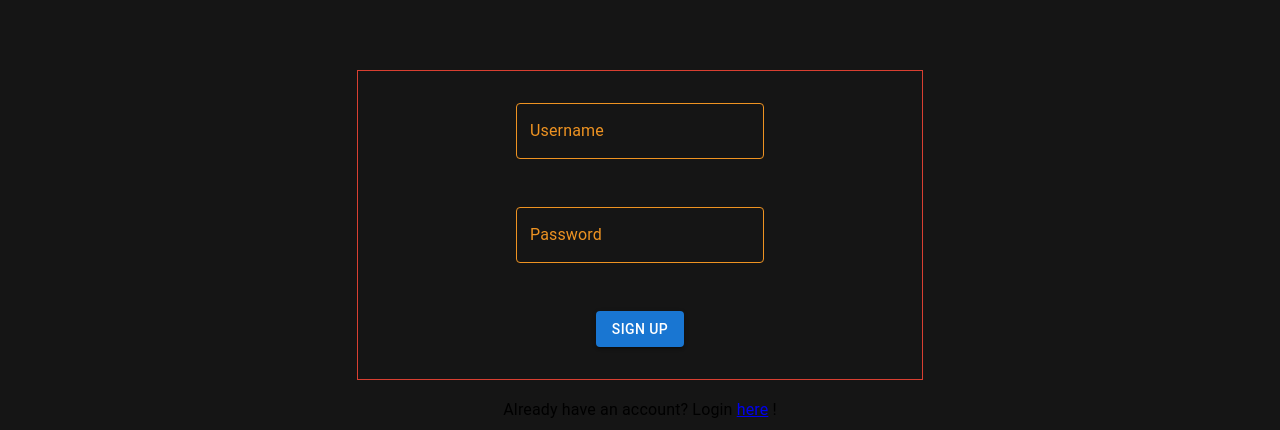
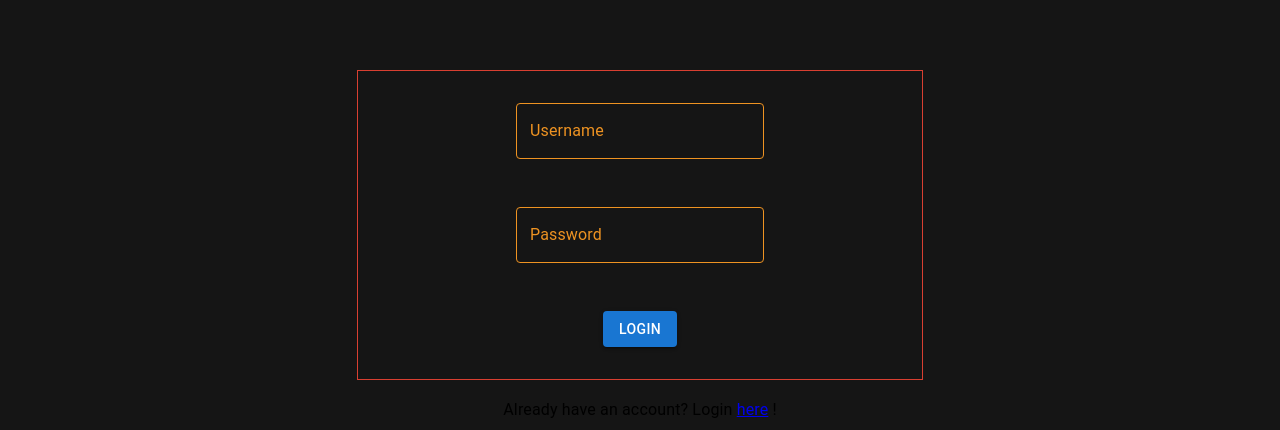
Before and after one commit to Frank-Colorado/Git-Gud-Games, a React (Vite) app in the folder client/: page /signup in a window 1280 px wide. Shown: the part 279-709 px from the top of the page. Built offline with nearby package versions, Linux system fonts and the light colour scheme; no server answers.

Commit message:
cleaned up login/signup pages

```diff
--- a/client/src/components/UserForm.tsx
+++ b/client/src/components/UserForm.tsx
@@ -21,7 +21,11 @@ const StyledTextField = styled(TextField)({
   },
 });
 
-const UserForm = ({ onSubmit }) => {
+interface UserFormProps {
+  onSubmit: (e: Event) => Promise<void>;
+}
+
+const UserForm = ({ onSubmit }: UserFormProps) => {
   return (
     <Box sx={{ mt: 10, border: '1px solid #D83F31 ' }}>
       <form
--- a/client/src/pages/LoginPage.tsx
+++ b/client/src/pages/LoginPage.tsx
@@ -1,5 +1,6 @@
 import { Grid, Typography, Box, Button } from '@mui/material';
 import { Link } from 'react-router-dom';
+import UserForm from '../components/UserForm';
 
 const LoginPage = () => {
   return (
@@ -16,40 +17,7 @@ const LoginPage = () => {
       <Typography variant="h1" sx={{ color: '#D83F31' }}>
         Login
       </Typography>
-      <Box sx={{ mt: 10, border: '1px solid #D83F31 ' }}>
-        <form
-          style={{
-            display: 'flex',
-            flexDirection: 'column',
-            alignItems: 'center',
-            width: '500px',
-            color: 'white',
-            padding: '2rem',
-          }}
-        >
-          <StyledTextField
-            label="Username"
-            sx={{ marginBottom: '3rem' }}
-            InputLabelProps={{
-              sx: {
-                color: '#EE9322',
-              },
-            }}
-          />
-          <StyledTextField
-            label="Password"
-            sx={{ marginBottom: '3rem' }}
-            InputLabelProps={{
-              sx: {
-                color: '#EE9322',
-              },
-            }}
-          />
-          <Button variant="contained" type="submit">
-            Login
-          </Button>
-        </form>
-      </Box>
+      <UserForm onSubmit={() => {}} />
       <Typography variant="subtitle1" sx={{ marginTop: '1rem' }}>
         Don't have an account? Sign up <Link to="/signup">here</Link> !
       </Typography>
--- a/client/src/pages/SignupPage.tsx
+++ b/client/src/pages/SignupPage.tsx
@@ -1,33 +1,7 @@
-import {
-  Grid,
-  Typography,
-  Box,
-  TextField,
-  Button,
-  FormControl,
-} from '@mui/material';
-import { styled } from '@mui/material/styles';
+import { Grid, Typography, Box, Button } from '@mui/material';
+
 import { Link } from 'react-router-dom';
-
-const StyledTextField = styled(TextField)({
-  '& label.Mui-focused': {
-    color: '#EE9322',
-  },
-  '& .MuiInput-underline:after': {
-    borderBottomColor: '#EE9322',
-  },
-  '& .MuiOutlinedInput-root': {
-    '& fieldset': {
-      borderColor: '#EE9322',
-    },
-    '&:hover fieldset': {
-      borderColor: '#EE9322',
-    },
-    '&.Mui-focused fieldset': {
-      borderColor: '#EE9322',
-    },
-  },
-});
+import UserForm from '../components/UserForm';
 
 const SignupPage = () => {
   return (
@@ -44,40 +18,7 @@ const SignupPage = () => {
       <Typography variant="h1" sx={{ color: '#D83F31' }}>
         Sign Up
       </Typography>
-      <Box sx={{ mt: 10, border: '1px solid #D83F31 ' }}>
-        <form
-          style={{
-            display: 'flex',
-            flexDirection: 'column',
-            alignItems: 'center',
-            width: '500px',
-            color: 'white',
-            padding: '2rem',
-          }}
-        >
-          <StyledTextField
-            label="Username"
-            sx={{ marginBottom: '3rem' }}
-            InputLabelProps={{
-              sx: {
-                color: '#EE9322',
-              },
-            }}
-          />
-          <StyledTextField
-            label="Password"
-            sx={{ marginBottom: '3rem' }}
-            InputLabelProps={{
-              sx: {
-                color: '#EE9322',
-              },
-            }}
-          />
-          <Button variant="contained" type="submit">
-            Sign Up
-          </Button>
-        </form>
-      </Box>
+      <UserForm onSubmit={() => {}} />
       <Typography variant="subtitle1" sx={{ marginTop: '1rem' }}>
         Already have an account? Login <Link to="/login">here</Link> !
       </Typography>
```
